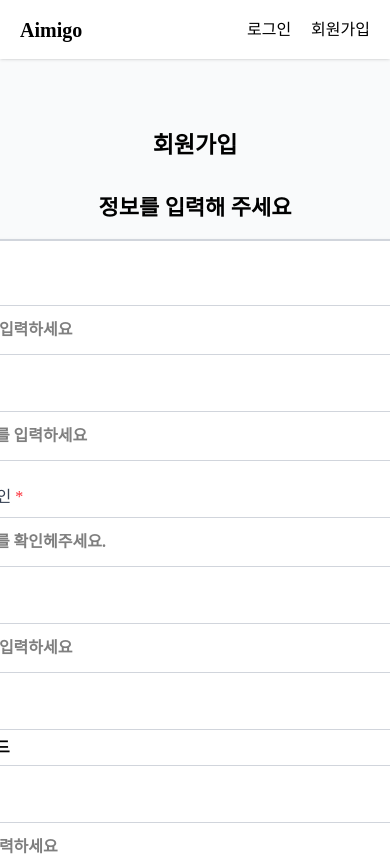
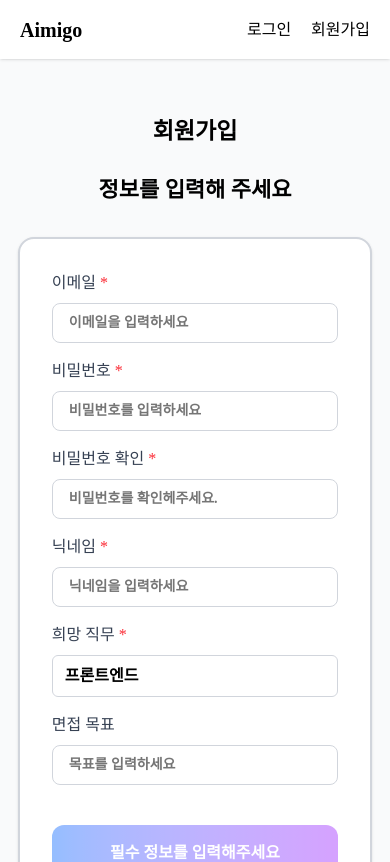
Before and after one commit to ydsic/my_interview_mate, a React (Vite) app: page /signup in a window 390 px wide. Shown: the top 862 px of the page. Built offline with nearby package versions, Linux system fonts and the light colour scheme; a web font is replaced by a local one.

Commit message:
[refactor/#189] - SignupPage  반응형 구현

```diff
--- a/src/page/SignupPage.tsx
+++ b/src/page/SignupPage.tsx
@@ -226,12 +226,16 @@ export default function SignupPage() {
   };
 
   return (
-    <div className="flex flex-col h-full justify-center items-center text-center gap-5 mt-5">
+    <div className="relative min-h-screen overflow-y-auto overflow-x-hidden">
+      <div className="fixed inset-0 -z-10" />
+
+      <section className="flex flex-col items-center text-center gap-5 pt-3 pb-[8vh] max-sm:gap-4 max-sm:pt-4 max-sm:pb-10">
         <H1_big_title>회원가입</H1_big_title>
         <H3_sub_detail>정보를 입력해 주세요</H3_sub_detail>
         <form
           onSubmit={handleSignup}
-        className="space-y-6 w-1/2 bg-white p-8 rounded-2xl border-2 border-gray-300 shadow-sm"
+          className="space-y-6 max-sm:space-y-4 w-1/2 max-sm:w-2/7 max-sm:mt-5
+           bg-white p-8 rounded-2xl border-2 border-gray-300 shadow-sm"
           noValidate
         >
           <div>
@@ -250,6 +254,7 @@ export default function SignupPage() {
                 placeholder="이메일을 입력하세요"
                 error={formErrors.userId}
                 required
+                className="max-sm:h-10 max-sm:text-sm placeholder:text-[#757575]"
               />
             </H4_placeholder>
           </div>
@@ -267,6 +272,7 @@ export default function SignupPage() {
                 autoComplete="off"
                 required
                 error={formErrors.password}
+                className="max-sm:h-10 max-sm:text-sm placeholder:text-[#757575]"
               />
             </H4_placeholder>
           </div>
@@ -284,6 +290,7 @@ export default function SignupPage() {
                 autoComplete="off"
                 required
                 error={formErrors.confirmPassword}
+                className="max-sm:h-10 max-sm:text-sm placeholder:text-[#757575]"
               />
             </H4_placeholder>
           </div>
@@ -300,6 +307,7 @@ export default function SignupPage() {
                 placeholder="닉네임을 입력하세요"
                 required
                 error={formErrors.nickname}
+                className="max-sm:h-10 max-sm:text-sm placeholder:text-[#757575]"
               />
             </H4_placeholder>
           </div>
@@ -309,7 +317,8 @@ export default function SignupPage() {
             </label>
             <H4_placeholder>
               <select
-              className="flex w-full px-3 py-2 border border-gray-300 rounded-md focus:outline-none focus:ring-2 focus:ring-blue-500"
+                className="flex w-full px-3 py-2 appearance-none
+                border border-gray-300 rounded-md focus:outline-none focus:ring-2 focus:ring-blue-500"
                 name="job"
                 value={formData.job}
                 onChange={handleChange}
@@ -337,11 +346,12 @@ export default function SignupPage() {
                 onChange={handleChange}
                 placeholder="목표를 입력하세요"
                 error={formErrors.goal}
+                className="max-sm:h-10 max-sm:text-sm placeholder:text-[#757575]"
               />
             </H4_placeholder>
           </div>
           <SubmitButton
-          className="w-full py-4 bg-gradient-to-r from-blue-500 to-purple-500 text-white font-semibold rounded-lg disabled:opacity-50 disabled:cursor-not-allowed transition-opacity"
+            className="w-full py-4 max-sm:mt-10 bg-gradient-to-r from-blue-500 to-purple-500 text-white font-semibold rounded-lg disabled:opacity-50 disabled:cursor-not-allowed transition-opacity"
             isDisabled={loading || !isFormValid()}
           >
             {loading
@@ -362,6 +372,7 @@ export default function SignupPage() {
             </Link>
           </div>
         </form>
+      </section>
     </div>
   );
 }
```
Lines whose indentation alone changed are shown as unchanged.
